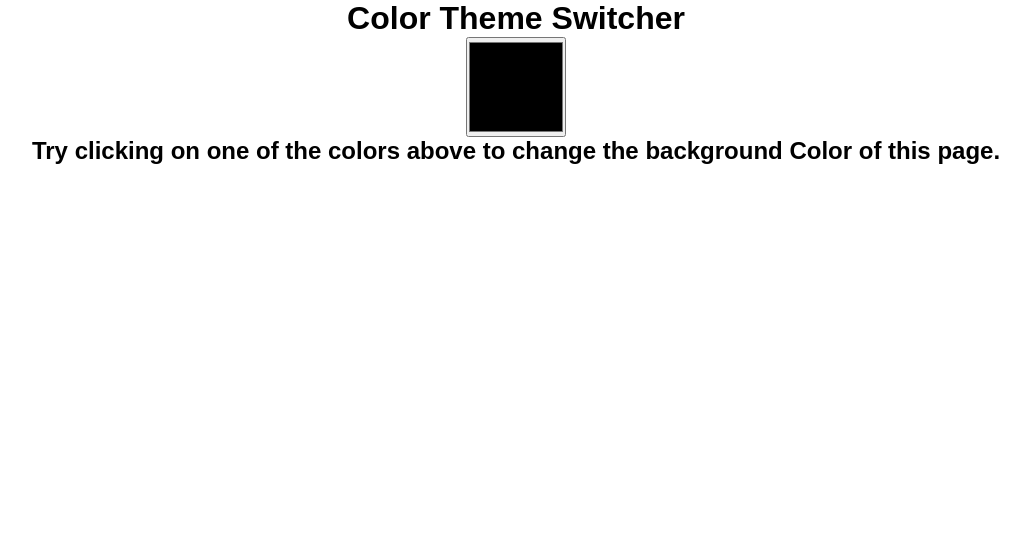
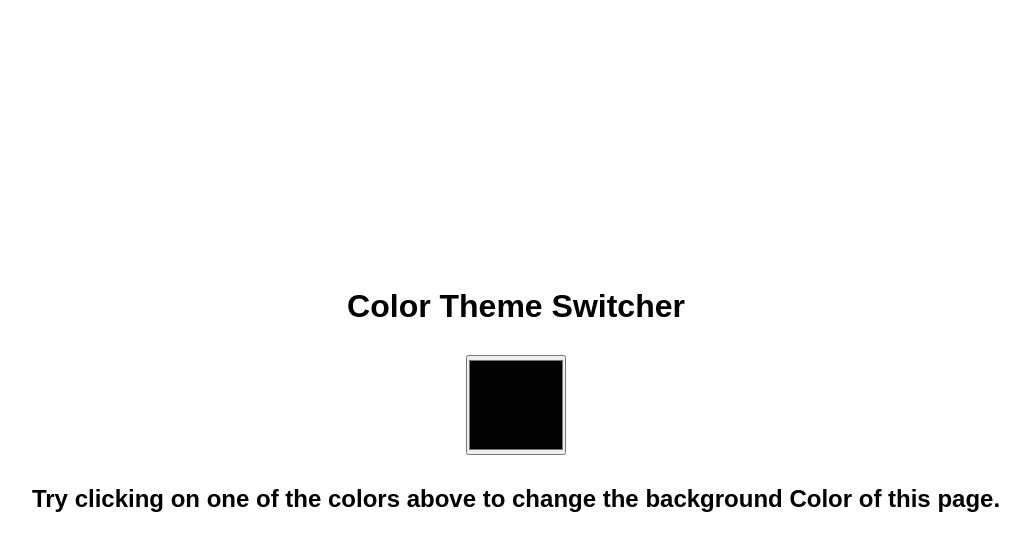
Before and after one commit to KumarChandan23/Theme-Changer, a plain HTML site: page index.html in a window 1280 px wide. Shown: the whole page, without its empty margins (124-1154 px from the left). Drawn offline with Linux system fonts and the light colour scheme.

Commit message:
change Styles

```diff
--- a/styles.css
+++ b/styles.css
@@ -9,10 +9,14 @@ html, body{
     width: 100%;
     font-family: sans-serif;
     text-align: center;
+    display: flex;
+    justify-content: center;
+    align-items: center;
 }
 #colorContainer{
     width: 100px;
     height: 100px;
+    margin:30px 0;
 }
 body, .textContent {
     transition: all 0.3s ease;
```
